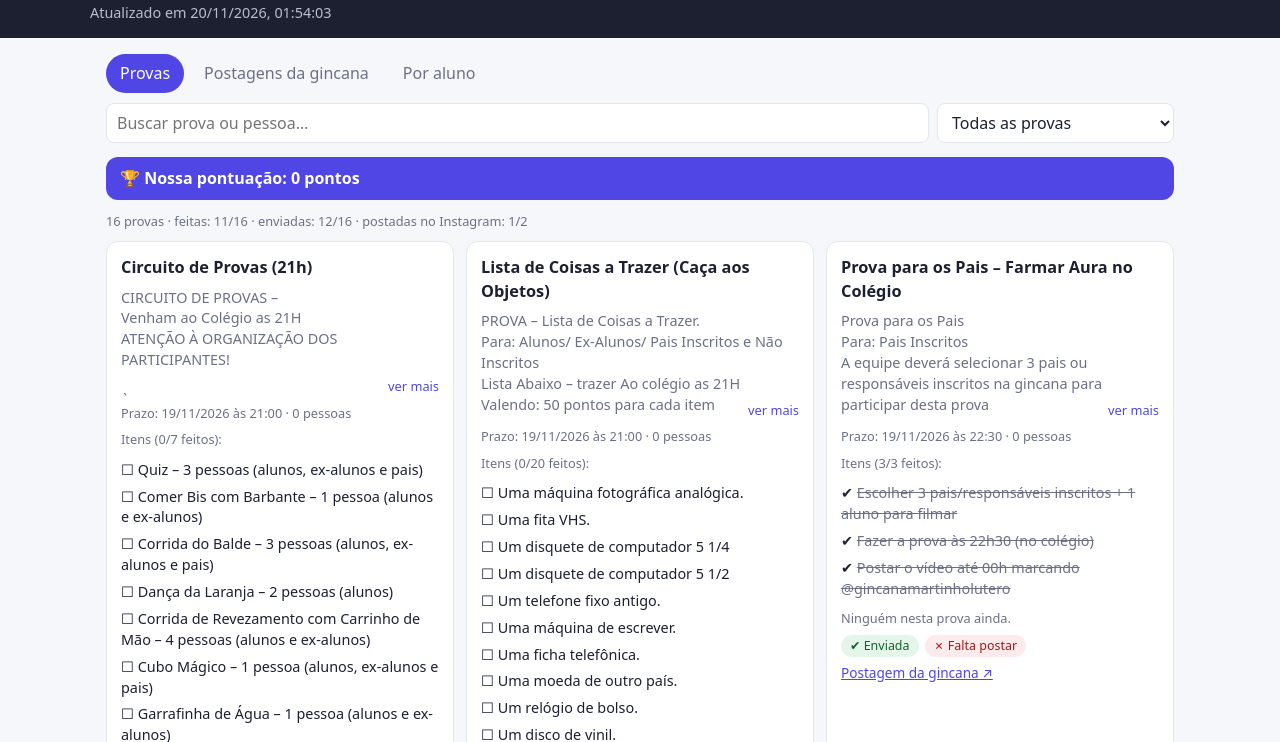
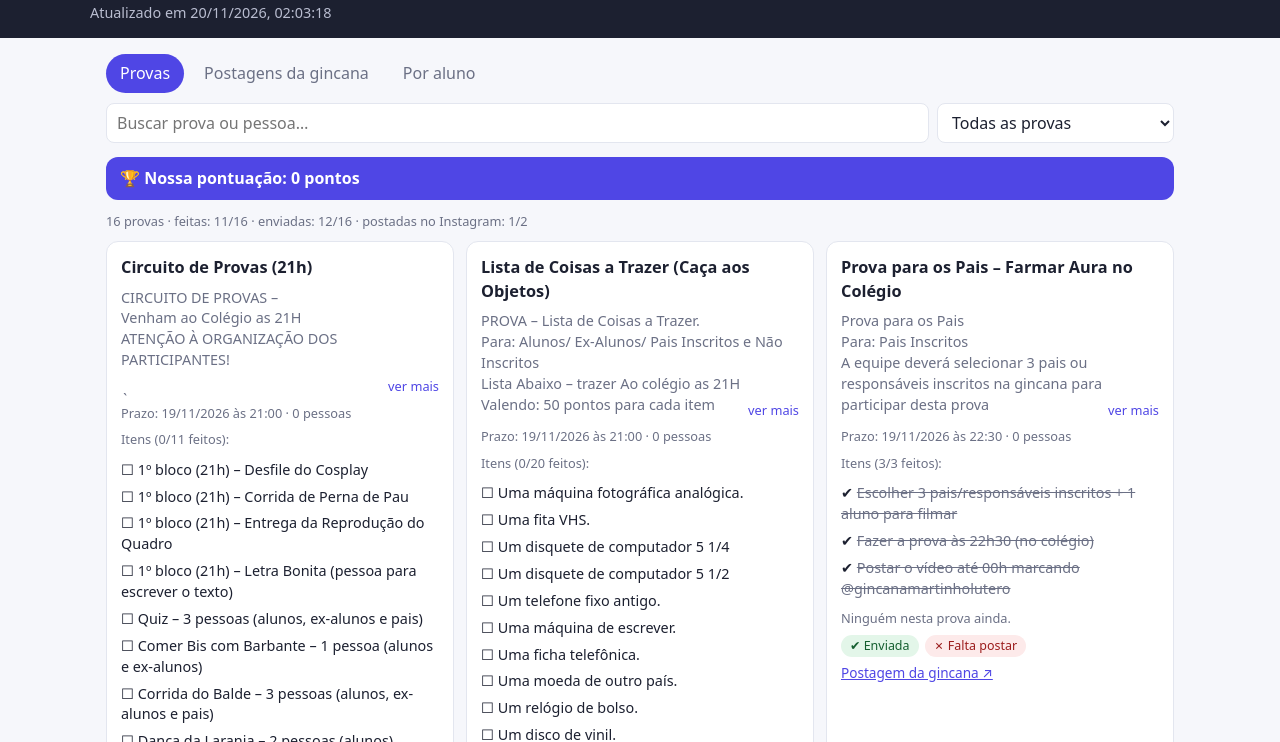
Before and after one commit to Schackschuck/gincana-ulbra, a plain HTML site: page index.html in a window 1280 px wide. Shown: the part 58-800 px from the top of the page. Drawn offline with Linux system fonts and the light colour scheme.

Commit message:
Inclui as tarefas do 1º bloco no Circuito e leva itens novos ao rascunho
Co-Authored-By: Claude Opus 5.5 <noreply@anthropic.com>

```diff
--- a/data.json
+++ b/data.json
@@ -1,6 +1,6 @@
 {
   "titulo": "Gincana Escolar",
-  "atualizado": "2026-11-20T01:54:03.072Z",
+  "atualizado": "2026-11-20T02:03:18.196Z",
   "alunos": [],
   "provas": [
     {
@@ -230,6 +230,22 @@
       "hora": "21:00",
       "itens": [
         {
+          "texto": "1º bloco (21h) – Desfile do Cosplay",
+          "feito": false
+        },
+        {
+          "texto": "1º bloco (21h) – Corrida de Perna de Pau",
+          "feito": false
+        },
+        {
+          "texto": "1º bloco (21h) – Entrega da Reprodução do Quadro",
+          "feito": false
+        },
+        {
+          "texto": "1º bloco (21h) – Letra Bonita (pessoa para escrever o texto)",
+          "feito": false
+        },
+        {
           "texto": "Quiz – 3 pessoas (alunos, ex-alunos e pais)",
           "feito": false
         },
--- a/index.html
+++ b/index.html
@@ -181,15 +181,21 @@ function carregarRascunho(){
   try {
     const raw = JSON.parse(r), pub = Object.fromEntries(publicado.provas.map(p => [p.id, p]));
     if (Array.isArray(raw.provas)) {
+      const maisNovo = String(publicado.atualizado) > String(raw.atualizado || "");   // site publicado depois que o rascunho começou
       // Rascunho de uma versão antiga do site: campos que ele não tinha ou deixou vazios (itens, horário) vêm da versão publicada
       raw.provas = raw.provas.map(p => {
         const q = {...(pub[p.id] || {}), ...p}, b = pub[p.id];
         if (b && !p.hora) q.hora = b.hora;
         if (b && !(p.itens || []).length) q.itens = b.itens;
+        else if (b && maisNovo) {
+          // Itens que entraram na versão publicada aparecem no rascunho, na ordem de lá, mantendo o que já foi marcado
+          const meus = new Map((p.itens || []).map(i => [limpaNome(i && i.texto), i]));
+          q.itens = [...b.itens.map(i => meus.get(i.texto) || i), ...[...meus].filter(([t]) => !b.itens.some(i => i.texto === t)).map(([, i]) => i)];
+        }
         return q;
       });
-      // O site foi publicado de novo depois que o rascunho começou: as provas novas de lá entram no rascunho
-      if (String(publicado.atualizado) > String(raw.atualizado || "")) {
+      // As provas novas da versão publicada entram no rascunho
+      if (maisNovo) {
         const tem = new Set(raw.provas.map(p => p.id));
         raw.provas.push(...publicado.provas.filter(p => !tem.has(p.id)));
         raw.atualizado = publicado.atualizado;
```
